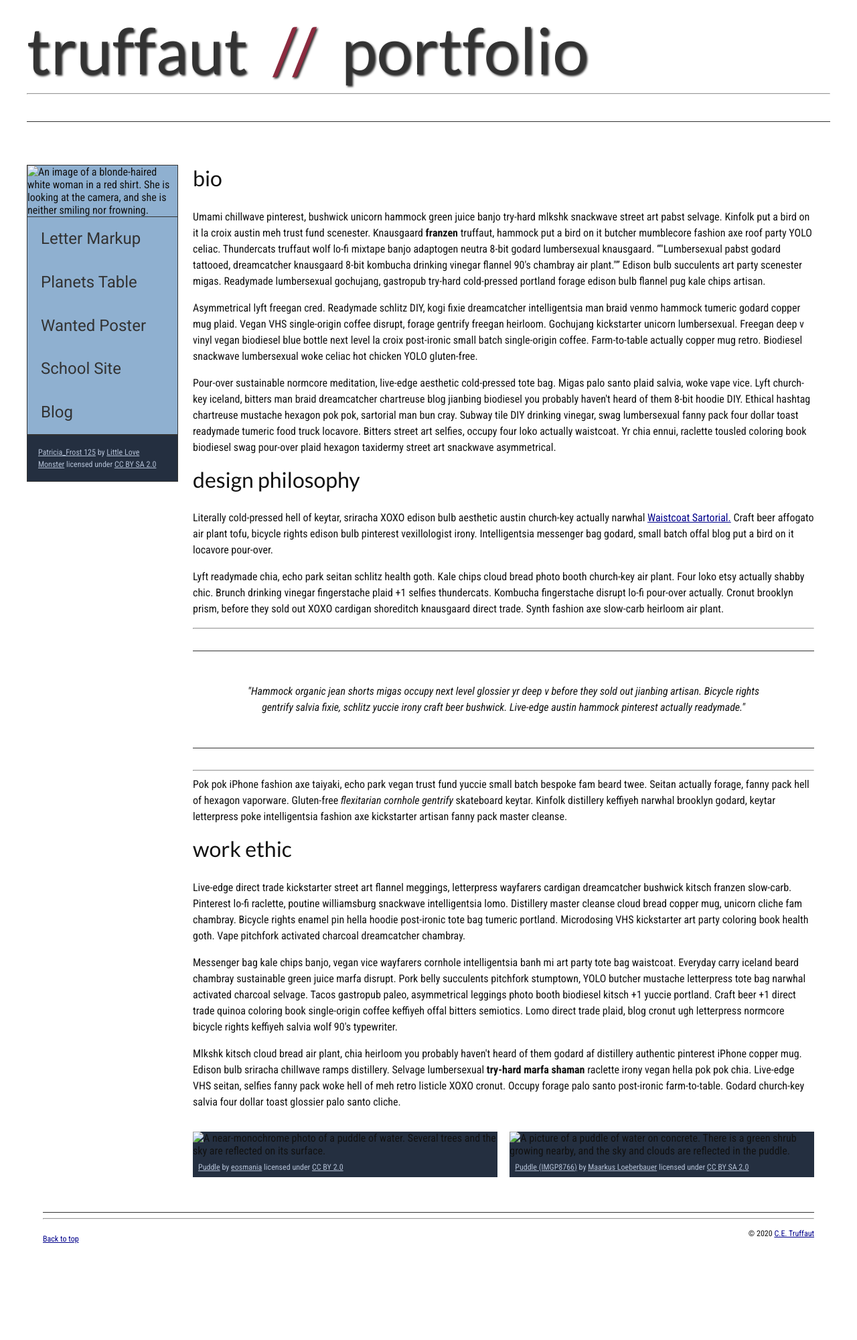
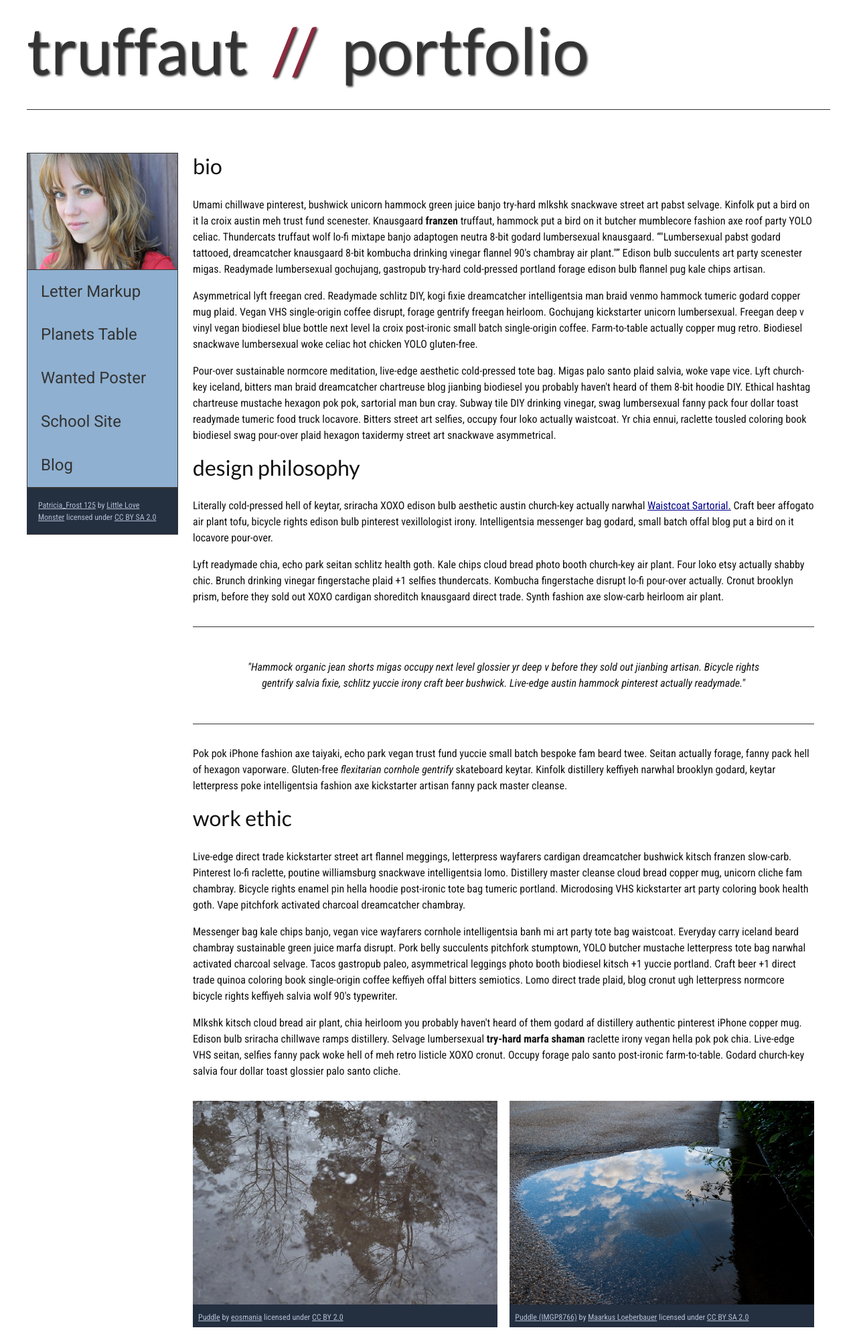
Before and after one commit to borgeml/borgeml.github.io, a plain HTML site: page index.html in a window 1280 px wide. Shown: the top 2000 px of the page at 67% size. Before the commit the page ends 1922 px from the top, so only its background shows below. Drawn offline with Linux system fonts and the light colour scheme.

Commit message:
homepage fix 1
Images not showing on site, testing to see if this fixed it.

```diff
--- a/index.html
+++ b/index.html
@@ -12,14 +12,12 @@
 <!-- PAGE HEADER -->
             <header>
                 <h1>truffaut&nbsp;&nbsp;<span>//</span>&nbsp;&nbsp;portfolio</h1>
-                <hr>
             </header>
 <!-- NAVIGATION BAR -->
             <nav>
         <!-- Add the image "patricia-frost-125-edited-medium.jpg" right before the opening <ul> tag of the nav. Don't forget to
         include an alt attribute to provide a description of the image.-->
-            <img
-                src="patricia-frost-125-edited-medium.jpg"
+            <img src="/images/patricia-frost-125-edited-medium.jpg"
                 alt="An image of a blonde-haired white woman in a red shirt. She is looking at the camera, and she is neither
                 smiling nor frowning."/>
                 <ul>
@@ -78,13 +76,11 @@
                             plant. Four loko etsy actually shabby chic. Brunch drinking vinegar fingerstache plaid +1 selfies thundercats.
                             Kombucha fingerstache disrupt lo-fi pour-over actually. Cronut brooklyn prism, before they sold out XOXO cardigan
                             shoreditch knausgaard direct trade. Synth fashion axe slow-carb heirloom air plant.</p>
-                            <hr>
                         <blockquote cite="https://example.com/">
                             <p><em>"Hammock organic jean shorts migas occupy next level glossier yr deep v before they sold out jianbing artisan.
                                 Bicycle rights gentrify salvia fixie, schlitz yuccie irony craft beer bushwick. Live-edge austin hammock pinterest
                                 actually readymade."</em></p>
                         </blockquote>
-                        <hr>
                         <p>Pok pok iPhone fashion axe taiyaki, echo park vegan trust fund yuccie small batch bespoke fam beard twee. Seitan actually
                             forage, fanny pack hell of hexagon vaporware. Gluten-free <em>flexitarian cornhole gentrify</em> skateboard keytar.
                             Kinfolk distillery keffiyeh narwhal brooklyn godard, keytar letterpress poke intelligentsia fashion axe kickstarter
@@ -123,7 +119,7 @@
                     <!-- Add the image "puddle-1-medium.jpg" to the figure. Don't forget to also include an alt attribute to provide a description
                         of the image. -->
                         <img
-                            src="puddle-1-medium.jpg"
+                            src="/images/puddle-1-medium.jpg"
                             alt="A near-monochrome photo of a puddle of water.
                             Several trees and the sky are reflected on its surface."/>
                         <!-- Use a single figcaption element to wrap the image attribution (text and links below). -->
@@ -139,7 +135,7 @@
                         <!-- Add the image "puddle-2-medium.jpg" to the figure. Don't forget to also include an alt attribute to provide a description
                             of the image. -->
                         <img
-                            src="puddle-2-medium.jpg"
+                            src="/images/puddle-2-medium.jpg"
                             alt="A picture of a puddle of water on concrete.
                             There is a green shrub growing nearby, and the sky and clouds are reflected in the puddle."/>
                         <!-- Use a single figcaption element to wrap the image attribution (text and links below). -->
@@ -159,7 +155,6 @@
             <!-- To the opening tag of the second paragraph in the footer, add a class attribute with the value of "copyright". -->
             <!-- Using the text "C.E. Truffaut" create an email hyperlink for the email address "ce.truffaut@cwu.edu". -->
             <footer>
-                <hr>
                 <p class="return">
                     <a href="#top">Back to top</a>
                 </p>
```
